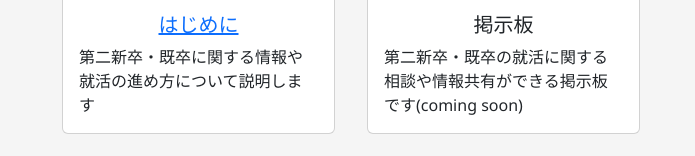
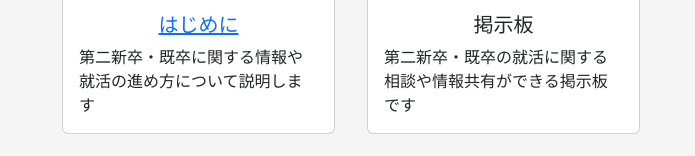
Before and after one commit to NT-25/source-code2025, a plain HTML site: page index.html in a window 1280 px wide. Shown: the part 356-512 px from the top of the page, without its empty margins (289-984 px from the left). Drawn offline with nearby package versions, Linux system fonts and the light colour scheme.

Commit message:
index.html

```diff
--- a/index.html
+++ b/index.html
@@ -35,7 +35,7 @@
                         <img src="img/conference.jpg" class = "card-img-top" alt="">
                         <div class = "card-body">
                             <h5 class = "card-title">掲示板</h5></a>
-                            <p class = "card-text">第二新卒・既卒の就活に関する相談や情報共有ができる掲示板です(coming soon)</p>
+                            <p class = "card-text">第二新卒・既卒の就活に関する相談や情報共有ができる掲示板です</p>
                         </div>
                     </div>
                 </div>
```
